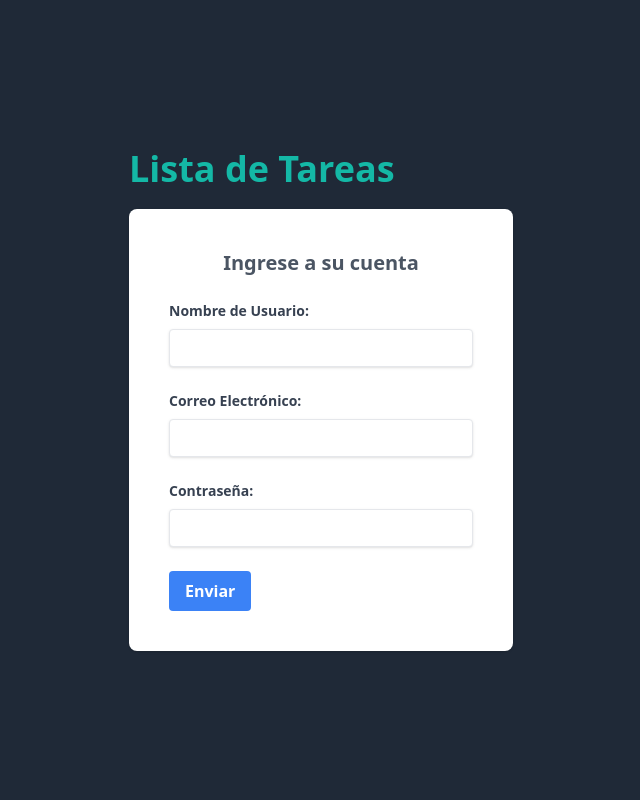
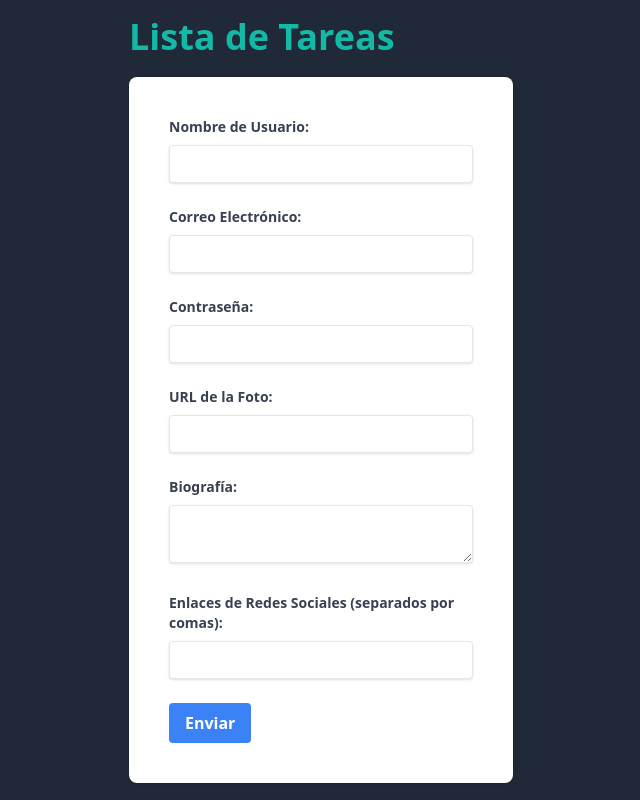
Before and after one commit to Anderarita/ProyectoU3, a React (Vite) app: page /register in a window 1280 px wide. Shown: the whole page, without its empty margins (319-959 px from the left). Built offline with nearby package versions, Linux system fonts and the light colour scheme; sample sign-in values are in the browser's storage.

Commit message:
Actualizar importaciones y rutas en AppRouter.jsx, AuthProvider.jsx, y LoginPage.jsx

```diff
--- a/src/pages/UserForm.jsx
+++ b/src/pages/UserForm.jsx
@@ -1,90 +1,4 @@
 /*import React, { useState } from 'react';
-import { useNavigate } from 'react-router-dom'
-import { constants } from '../helpers/constants';
-
-export const UserForm = () => {
-  const [usuario, setUsuario] = useState({
-    nombre_usuario: '',
-    correo_electronico: '',
-    contrasena: ''
-  });
-
-  const navigate = useNavigate();
-  const { API_URL } = constants();
-
-  const handleChange = e => {
-    const { name, value } = e.target;
-    setUsuario(prevUsuario => ({
-      ...prevUsuario,
-      [name]: value
-    }));
-  };
-
-  const handleSubmit = e => {
-    e.preventDefault();
-    // Aquí puedes enviar los datos del usuario a tu backend o realizar alguna otra acción
-    fetch(`${API_URL}/login`, {
-      method: 'POST',
-      headers: {
-        'Content-Type': 'application/json'
-      },
-      body: JSON.stringify(usuario)
-    })
-      .then(response => response.json())
-      .then(data => {
-        // Aquí puedes manejar la respuesta del servidor
-        console.log(data);
-      })
-      .catch(error => {
-        // Aquí puedes manejar errores de la petición
-        console.error(error);
-      });
-    console.log(usuario);
-    // Puedes reiniciar el estado del formulario después de enviarlo si es necesario
-    setUsuario({
-      nombre_usuario: '',
-      correo_electronico: '',
-      contrasena: ''
-    });
-
-    console.log('Click en salir2')
-    navigate("/login", { replace: true });
-
-  };
-
-  return (
-    <div className="h-screen flex items-center justify-center bg-gray-800">
-      <div className="sm:w-96 sm:m-auto mx-5 mb-5">
-        <h1 className="font-bold text-start text-4xl text-teal-500 mb-5">
-          Lista de Tareas
-        </h1>
-        <form onSubmit={handleSubmit} className="bg-white p-10 rounded-lg shadow space-y-6">
-          <h2 className="font-bold text-gray-600 text-xl text-center mb-4">
-            Ingrese a su cuenta
-          </h2>
-          <div className="mb-4">
-            <label htmlFor="nombre_usuario" className="block text-gray-700 text-sm font-bold mb-2">Nombre de Usuario:</label>
-            <input type="text" id="nombre_usuario" name="nombre_usuario" value={usuario.nombre_usuario} onChange={handleChange} className="shadow appearance-none border rounded w-full py-2 px-3 text-gray-700 leading-tight focus:outline-none focus:shadow-outline" required />
-          </div>
-          <div className="mb-4">
-            <label htmlFor="correo_electronico" className="block text-gray-700 text-sm font-bold mb-2">Correo Electrónico:</label>
-            <input type="email" id="correo_electronico" name="correo_electronico" value={usuario.correo_electronico} onChange={handleChange} className="shadow appearance-none border rounded w-full py-2 px-3 text-gray-700 leading-tight focus:outline-none focus:shadow-outline" required />
-          </div>
-          <div className="mb-4">
-            <label htmlFor="contrasena" className="block text-gray-700 text-sm font-bold mb-2">Contraseña:</label>
-            <input type="password" id="contrasena" name="contrasena" value={usuario.contrasena} onChange={handleChange} className="shadow appearance-none border rounded w-full py-2 px-3 text-gray-700 leading-tight focus:outline-none focus:shadow-outline" required />
-          </div>
-          <div className="flex items-center justify-between">
-            <button type="submit" className="bg-blue-500 hover:bg-blue-700 text-white font-bold py-2 px-4 rounded focus:outline-none focus:shadow-outline">Enviar</button>
-          </div>
-        </form>
-      </div>
-    </div>
-
-  );
-};*/
-
-import React, { useState } from 'react';
 import { useNavigate } from 'react-router-dom';
 import { constants } from '../helpers/constants';
 
@@ -200,4 +114,110 @@ export const UserForm = () => {
       </div>
     </div>
   );
+};*/
+
+import React, { useState } from 'react';
+import { useNavigate } from 'react-router-dom';
+import { constants } from '../helpers/constants';
+
+export const UserForm = () => {
+  const [usuario, setUsuario] = useState({
+    nombre_usuario: '',
+    correo_electronico: '',
+    contrasena: '',
+    photoUrl: '',
+    biography: '',
+    socialMediaLinks: ''
+  });
+
+  const navigate = useNavigate();
+  const { API_URL } = constants();
+
+  const handleChange = e => {
+    const { name, value } = e.target;
+    setUsuario(prevUsuario => ({
+      ...prevUsuario,
+      [name]: value
+    }));
+  };
+
+  const handleSubmit = e => {
+    e.preventDefault();
+
+    // Convertir socialMediaLinks a un array antes de enviar
+    const finalUser = {
+      ...usuario,
+      socialMediaLinks: usuario.socialMediaLinks.split(',').map(link => link.trim())
+    };
+
+    fetch(`${API_URL}/login`, {
+      method: 'POST',
+      headers: {
+        'Content-Type': 'application/json'
+      },
+      body: JSON.stringify(finalUser)
+    })
+    .then(response => {
+      if (!response.ok) {
+        throw new Error(`HTTP status ${response.status}`);
+      }
+      return response.json();
+    })
+    .then(data => {
+      console.log('Success:', data);
+      navigate("/dashboard"); // Asumiendo que es el camino deseado
+    })
+    .catch(error => {
+      console.error('Error al enviar datos:', error);
+    });
+
+    // Limpiar formulario
+    setUsuario({
+      nombre_usuario: '',
+      correo_electronico: '',
+      contrasena: '',
+      photoUrl: '',
+      biography: '',
+      socialMediaLinks: ''
+    });
+  };
+
+  return (
+    <div className="h-screen flex items-center justify-center bg-gray-800">
+      <div className="sm:w-96 sm:m-auto mx-5 mb-5">
+      <h1 className="font-bold text-start text-4xl text-teal-500 mb-5">
+          Lista de Tareas
+        </h1>
+        <form onSubmit={handleSubmit} className="bg-white p-10 rounded-lg shadow space-y-6">
+          <div className="mb-4">
+            <label htmlFor="nombre_usuario" className="block text-gray-700 text-sm font-bold mb-2">Nombre de Usuario:</label>
+            <input type="text" id="nombre_usuario" name="nombre_usuario" value={usuario.nombre_usuario} onChange={handleChange} className="shadow appearance-none border rounded w-full py-2 px-3 text-gray-700 leading-tight focus:outline-none focus:shadow-outline" required />
+          </div>
+          <div className="mb-4">
+            <label htmlFor="correo_electronico" className="block text-gray-700 text-sm font-bold mb-2">Correo Electrónico:</label>
+            <input type="email" id="correo_electronico" name="correo_electronico" value={usuario.correo_electronico} onChange={handleChange} className="shadow appearance-none border rounded w-full py-2 px-3 text-gray-700 leading-tight focus:outline-none focus:shadow-outline" required />
+          </div>
+          <div className="mb-4">
+            <label htmlFor="contrasena" className="block text-gray-700 text-sm font-bold mb-2">Contraseña:</label>
+            <input type="password" id="contrasena" name="contrasena" value={usuario.contrasena} onChange={handleChange} className="shadow appearance-none border rounded w-full py-2 px-3 text-gray-700 leading-tight focus:outline-none focus:shadow-outline" required />
+          </div>
+          <div className="mb-4">
+            <label htmlFor="photoUrl" className="block text-gray-700 text-sm font-bold mb-2">URL de la Foto:</label>
+            <input type="text" id="photoUrl" name="photoUrl" value={usuario.photoUrl} onChange={handleChange} className="shadow appearance-none border rounded w-full py-2 px-3 text-gray-700 leading-tight focus:outline-none focus:shadow-outline" required />
+          </div>
+          <div className="mb-4">
+            <label htmlFor="biography" className="block text-gray-700 text-sm font-bold mb-2">Biografía:</label>
+            <textarea id="biography" name="biography" value={usuario.biography} onChange={handleChange} className="shadow appearance-none border rounded w-full py-2 px-3 text-gray-700 leading-tight focus:outline-none focus:shadow-outline" required></textarea>
+          </div>
+          <div className="mb-4">
+            <label htmlFor="socialMediaLinks" className="block text-gray-700 text-sm font-bold mb-2">Enlaces de Redes Sociales (separados por comas):</label>
+            <input type="text" id="socialMediaLinks" name="socialMediaLinks" value={usuario.socialMediaLinks} onChange={handleChange} className="shadow appearance-none border rounded w-full py-2 px-3 text-gray-700 leading-tight focus:outline-none focus:shadow-outline" />
+          </div>
+          <div className="flex items-center justify-between">
+            <button type="submit" className="bg-blue-500 hover:bg-blue-700 text-white font-bold py-2 px-4 rounded focus:outline-none focus:shadow-outline">Enviar</button>
+          </div>
+        </form>
+      </div>
+    </div>
+  );
 };
```
